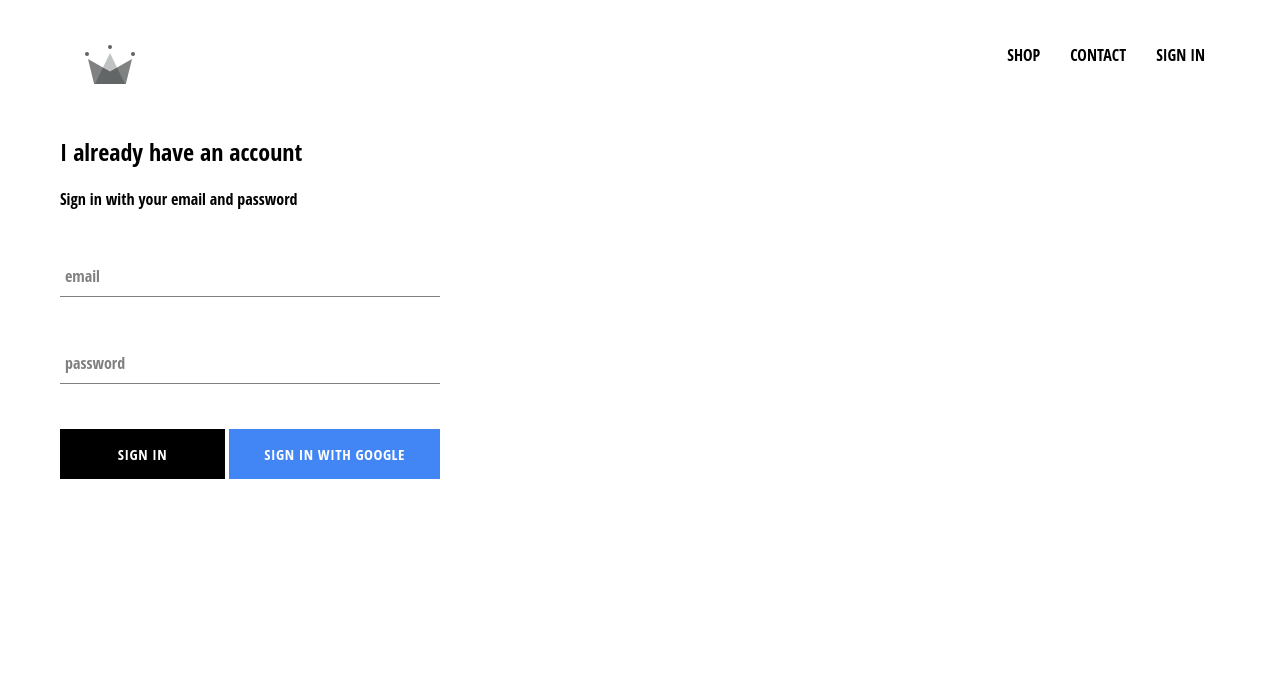
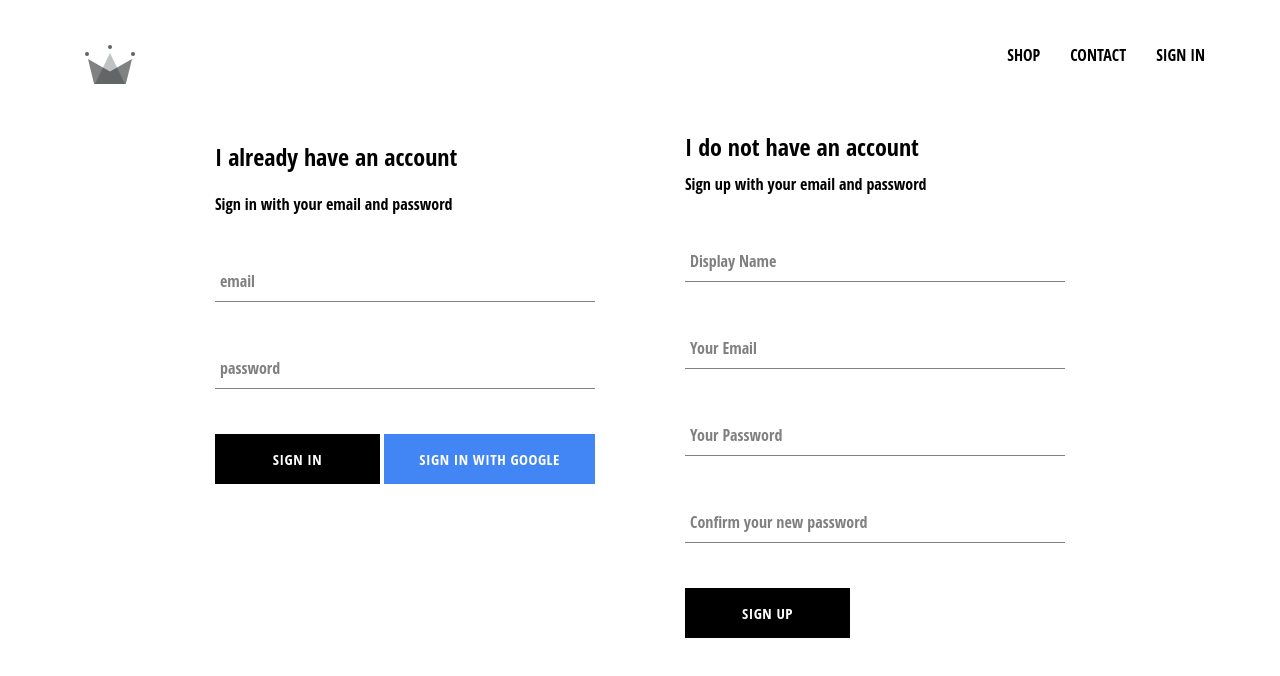
Before and after one commit to WebDevGuy2143/crwn-clothing, a React (Create React App) app: page /signin in a window 1280 px wide. Shown: the top 676 px of the page. Built offline with nearby package versions, Linux system fonts and the light colour scheme; no server answers; the HTML template or start-up script is replaced by a standard one.

Commit message:
implemented firebase utils, and included the ability to store authenticated users into our firestore database

```diff
--- a/src/App.js
+++ b/src/App.js
@@ -7,7 +7,7 @@
 import ShopPage from './pages/shop/shop.component'
 import SignInAndSignUpPage from './pages/sign-in-and-sign-up/sign-in-and-sign-up.component';
 import Header from './components/header/header.component';
-import { auth } from './firebase/firebase.utils';
+import { auth, createUserProfileDocument } from './firebase/firebase.utils';
 
 class App extends React.Component{
   constructor(){
@@ -21,11 +21,24 @@
   unsubscribeFromAuth = null;
 
   componentDidMount(){
-   this.unsubscribeFromAuth = auth.onAuthStateChanged(user => {
-      this.setState({ currentUser: user });
+   this.unsubscribeFromAuth = auth.onAuthStateChanged(async userAuth => {
+      if(userAuth){
+        const userRef = await createUserProfileDocument(userAuth);
 
-      console.log(user);
-    })
+        userRef.onSnapshot(snapShot => {
+          this.setState({
+            currentUser: {
+              id: snapShot.id,
+              ...snapShot.data()
+            }
+          });
+          console.log(this.state);
+        });
+      }
+      else{
+        this.setState({ currentUser: userAuth });
+      }
+    });
   }
 
   componentWillUnmount(){
--- /dev/null
+++ b/src/components/sign-up/sign-up.component.jsx
@@ -0,0 +1,100 @@
+import React from 'react';
+
+import FormInput from '../form-input/form-input.component';
+import CustomButton from '../custom-button/custom-button.component';
+
+import { auth, createUserProfileDocument } from '../../firebase/firebase.utils';
+
+import './sign-up.styes.scss';
+
+class SignUp extends React.Component{
+    constructor(){
+        super();
+
+        this.state = {
+            displayName: '',
+            email: '',
+            password: '',
+            confirmPassword: ''
+        };
+    }
+
+    handleSubmit = async event => {
+        event.preventDefault();
+
+        const { displayName, email, password, confirmPassword } = this.state;
+
+        if(password !== confirmPassword){
+            alert("passwords don't match, please try again.");
+            return;
+        }
+
+        try{
+            const { user } = await auth.createUserWithEmailAndPassword(email, password);
+
+            await createUserProfileDocument(user, {displayName});
+
+            this.setState({
+                displayName: '',
+                email: '',
+                password: '',
+                confirmPassword: ''
+            });
+        } catch(error){
+            console.error(error);
+        }
+    };
+
+    handleChange = event => {
+        const { name, value } = event.target;
+
+        this.setState({[name]: value});
+    }
+
+    render(){
+        const { displayName, email, password, confirmPassword } = this.state;
+        return(
+            <div className='sign-up'>
+                <h2 className='title'>I do not have an account</h2>
+                <span>Sign up with your email and password</span>
+                <form className='sign-up-form' onSubmit={this.handleSubmit}>
+                    <FormInput
+                        type='text'
+                        name='displayName'
+                        value={displayName}
+                        onChange={this.handleChange}
+                        label='Display Name'
+                        required
+                    />
+                    <FormInput
+                        type='email'
+                        name='email'
+                        value={email}
+                        onChange={this.handleChange}
+                        label='Your Email'
+                        required
+                    />
+                    <FormInput
+                        type='password'
+                        name='password'
+                        value={password}
+                        onChange={this.handleChange}
+                        label='Your Password'
+                        required
+                    />
+                    <FormInput
+                        type='password'
+                        name='confirmPassword'
+                        value={confirmPassword}
+                        onChange={this.handleChange}
+                        label='Confirm your new password'
+                        required
+                    />
+                    <CustomButton type='submit'>SIGN UP</CustomButton>
+                </form>
+            </div>
+        )
+    }
+}
+
+export default SignUp;
--- /dev/null
+++ b/src/components/sign-up/sign-up.styes.scss
@@ -0,0 +1,9 @@
+.sign-up {
+    display: flex;
+    flex-direction: column;
+    width: 380px;
+
+    .title {
+      margin: 10px 0;
+    }
+  }
--- a/src/firebase/firebase.utils.js
+++ b/src/firebase/firebase.utils.js
@@ -11,6 +11,32 @@
     messagingSenderId: "1086471108292",
     appId: "1:1086471108292:web:6be7e152554aecbf9cbb91",
     measurementId: "G-15EYBB4CWV"
+  };
+
+  export const createUserProfileDocument = async (userAuth, additionalData) => {
+    if(!userAuth) return;
+
+    const userRef = firestore.doc(`users/${userAuth.uid}`);
+
+    const snapShot = await userRef.get();
+
+    if(!snapShot.exists){
+      const { displayName, email } = userAuth;
+      const createdAt = new Date();
+
+      try{
+        await userRef.set({
+          displayName,
+          email,
+          createdAt,
+          ...additionalData
+        })
+      } catch(error) {
+        console.log('error creating user', error.message);
+      }
+    }
+
+    return userRef;
   };
 
   firebase.initializeApp(config);
--- a/src/pages/sign-in-and-sign-up/sign-in-and-sign-up.component.jsx
+++ b/src/pages/sign-in-and-sign-up/sign-in-and-sign-up.component.jsx
@@ -1,12 +1,13 @@
 import React from 'react';
 
 import SignIn from '../../components/sign-in/sign-in.component';
-
+import SignUp from '../../components/sign-up/sign-up.component';
 import './sign-in-and-signup.styles.scss';
 
 const SignInAndSignUpPage = () => (
     <div className='sign-in-and-sign-up'>
         <SignIn />
+        <SignUp />
     </div>
 )
 
--- a/src/pages/sign-in-and-sign-up/sign-in-and-signup.styles.scss
+++ b/src/pages/sign-in-and-sign-up/sign-in-and-signup.styles.scss
@@ -0,0 +1,6 @@
+.sign-in-and-sign-up {
+    width: 850px;
+    display: flex;
+    justify-content: space-between;
+    margin: 30px auto;
+  }
```
